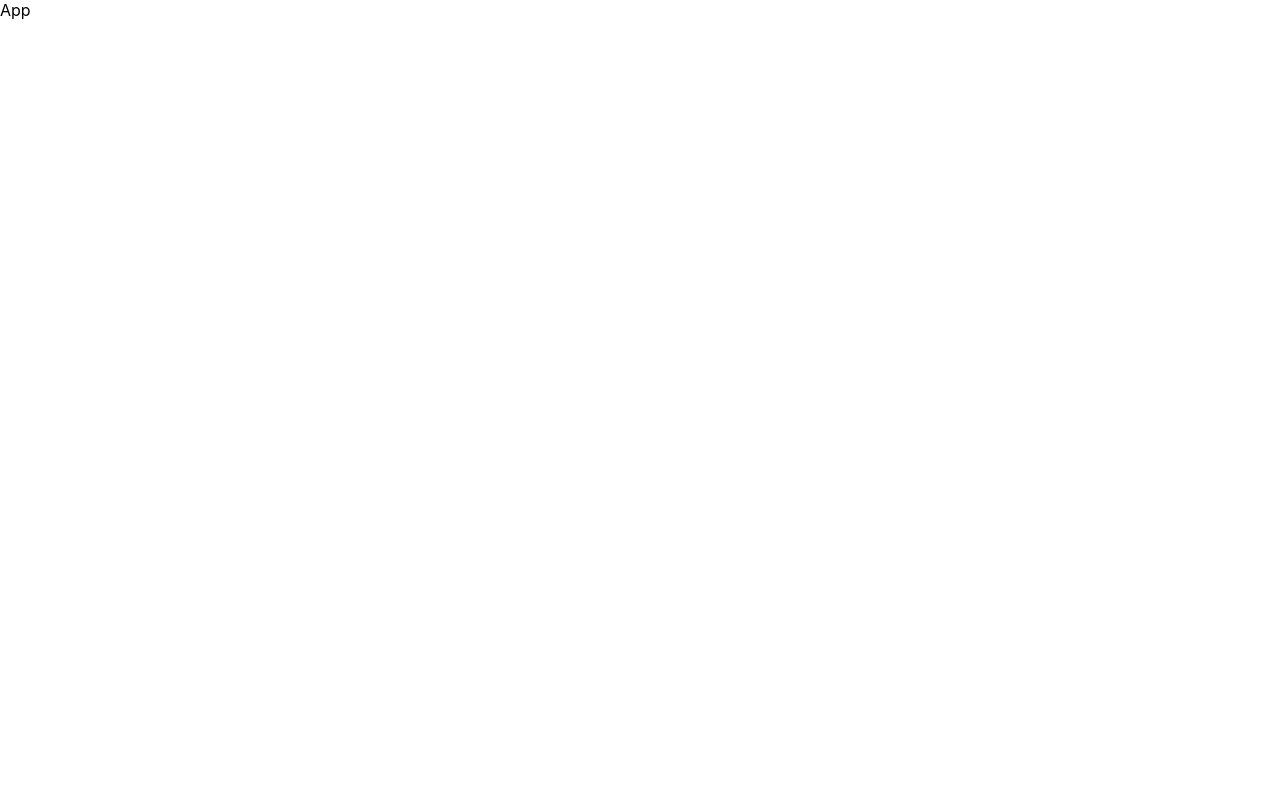
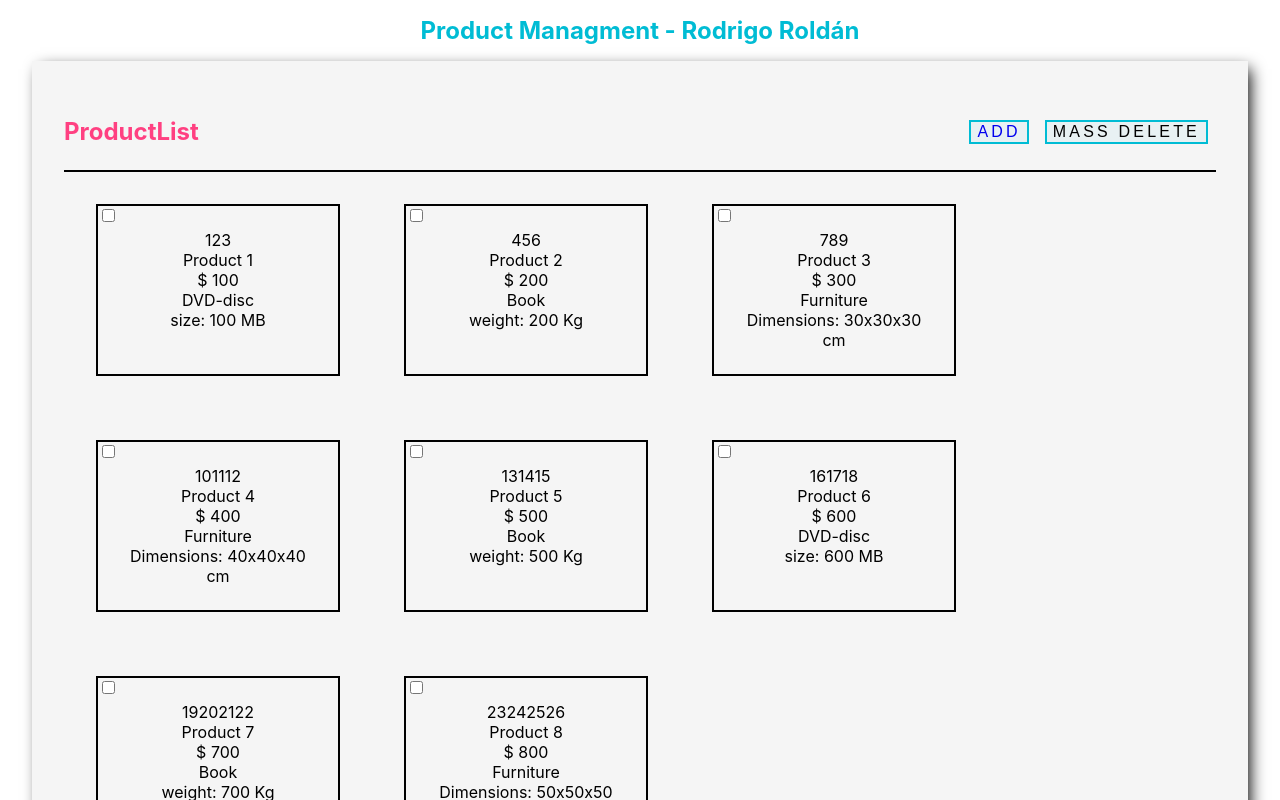
Before and after one commit to roroldan18/prod-manager, a React (Create React App) app: page / in a window 1280 px wide. Shown: the top 800 px of the page. Built offline with nearby package versions, Linux system fonts and the light colour scheme.

Commit message:
ProductList section finished

```diff
--- /dev/null
+++ b/database.ts
@@ -0,0 +1,92 @@
+import { IProduct } from './src/interfaces/interfaces';
+
+export const products: IProduct[] = [
+  {
+    SKU: '123',
+    name: 'Product 1',
+    price: 100,
+    type: {
+      name: 'DVD-disc',
+      nameAttribute: 'size',
+      measureUnit: 'MB',
+      value: 100
+    }
+  },
+  {
+    SKU: '456',
+    name: 'Product 2',
+    price: 200,
+    type: {
+      name: 'Book',
+      nameAttribute: 'weight',
+      measureUnit: 'Kg',
+      value: 200
+    }
+  },
+  {
+    SKU: '789',
+    name: 'Product 3',
+    price: 300,
+    type: {
+      name: 'Furniture',
+      nameAttribute: 'Dimensions',
+      measureUnit: 'cm',
+      value: '30x30x30'
+    }
+  },
+  {
+    SKU: '101112',
+    name: 'Product 4',
+    price: 400,
+    type: {
+      name: 'Furniture',
+      nameAttribute: 'Dimensions',
+      measureUnit: 'cm',
+      value: '40x40x40'
+    }
+  },
+  {
+    SKU: '131415',
+    name: 'Product 5',
+    price: 500,
+    type: {
+      name: 'Book',
+      nameAttribute: 'weight',
+      measureUnit: 'Kg',
+      value: 500
+    }
+  },
+  {
+    SKU: '161718',
+    name: 'Product 6',
+    price: 600,
+    type: {
+      name: 'DVD-disc',
+      nameAttribute: 'size',
+      measureUnit: 'MB',
+      value: 600
+    }
+  },
+  {
+    SKU: '19202122',
+    name: 'Product 7',
+    price: 700,
+    type: {
+      name: 'Book',
+      nameAttribute: 'weight',
+      measureUnit: 'Kg',
+      value: 700
+    }
+  },
+  {
+    SKU: '23242526',
+    name: 'Product 8',
+    price: 800,
+    type: {
+      name: 'Furniture',
+      nameAttribute: 'Dimensions',
+      measureUnit: 'cm',
+      value: '50x50x50'
+    }
+  }
+]
--- a/package.json
+++ b/package.json
@@ -15,10 +15,12 @@
     "mini-css-extract-plugin": "^2.6.1",
     "react": "^18.2.0",
     "react-dom": "^18.2.0",
+    "react-router-dom": "^6.3.0",
     "react-scripts": "^5.0.1",
     "sass": "^1.54.4",
     "sass-loader": "^13.0.2",
     "style-loader": "^3.3.1",
+    "styled-components": "^5.3.5",
     "web-vitals": "^2.1.4"
   },
   "scripts": {
@@ -50,6 +52,7 @@
     "@babel/preset-env": "^7.18.10",
     "@babel/preset-react": "^7.18.6",
     "@types/express": "^4.17.13",
+    "@types/styled-components": "^5.1.26",
     "babel-loader": "^8.2.5",
     "clean-webpack-plugin": "^4.0.0",
     "copy-webpack-plugin": "^11.0.0",
--- a/src/App.tsx
+++ b/src/App.tsx
@@ -1,8 +1,21 @@
-import React from 'react'
+import React from 'react';
+import { Navigate, Route, Routes } from 'react-router-dom';
+import ProductAdd from './components/ProductAdd';
+import ProductList from './components/ProductList';
+import { Container, Title } from './StylesMain';
 
 const App = () => {
   return (
-    <div>App</div>
+    <>
+      <Title>Product Managment - Rodrigo Roldán</Title>
+      <Container>
+        <Routes>
+          <Route path="/" element={<ProductList />} />
+          <Route path="addproduct" element={<ProductAdd />} />
+          <Route path="*" element={<Navigate to="/" />} />
+        </Routes>
+      </Container>
+    </>
   )
 }
 
--- /dev/null
+++ b/src/StylesMain.ts
@@ -0,0 +1,94 @@
+import styled from 'styled-components';
+
+const mainColor = '#00bcd4';
+const backgroundColorPrim = '#e8f1f3';
+
+const secondaryColor = '#ff4081';
+const backgroundColorSecond = '#f3e8eb';
+
+export const Title = styled.h1`
+  text-align: center;
+  font-size: 1.5em;
+  color: ${mainColor};
+`;
+
+export const SubTitle = styled.h3`
+  text-align: center;
+  font-size: 1.5em;
+  color: ${secondaryColor};
+`;
+
+export const BtnSection = styled.div`
+  display: flex;
+  flex-direction: row;
+  align-items: center;
+  justify-content: center;
+
+`;
+
+export const Button = styled.button`
+  margin: 0.5em;
+  cursor: pointer;
+  background-color: white;
+  border: 2px solid ${mainColor};
+  background-color: ${backgroundColorPrim};
+  transition: 200ms;
+  font-size: 1em;
+  letter-spacing: 0.2em;
+
+  @media only screen and (max-width: 600px) {
+    font-size: 0.3em;
+    letter-spacing: 0;
+  }
+
+  a{
+    text-decoration: none;
+  }
+
+
+  :hover{
+    border: 3px solid ${secondaryColor};
+    background-color: ${backgroundColorSecond};
+  }
+`;
+
+
+export const NavSect = styled.div`
+  width: 100%;
+  display: flex;
+  flex-direction: row;
+  justify-content: space-between;
+`;
+
+export const Section = styled.div`
+  border-bottom: 2px solid black;
+  display: flex;
+  flex-direction: row;
+  flex-wrap: wrap;
+  width: 100%;
+  @media only screen and (max-width: 600px) {
+    justify-content: center;
+  }
+`;
+
+export const Footer = styled.footer`
+width: 100%;
+font-size: 0.7em;
+margin: 2em 0;
+text-align: center;
+`
+
+
+export const Container = styled.div`
+  display: flex;
+  flex-direction: column;
+  align-items: flex-start;
+  justify-content: flex-start;
+  margin: 0 2em;
+  padding: 2em;
+  min-height: 50em;
+  background-color: #f5f5f5;
+  -webkit-box-shadow: 5px 5px 15px -3px #000000;
+  box-shadow: 5px 5px 15px -3px #000000;
+
+`;
--- /dev/null
+++ b/src/components/ProductAdd.tsx
@@ -0,0 +1,11 @@
+import React from 'react'
+
+type Props = {}
+
+const ProductAdd = (props: Props) => {
+  return (
+    <div>ProductAdd</div>
+  )
+}
+
+export default ProductAdd;
--- /dev/null
+++ b/src/components/ProductCard.tsx
@@ -0,0 +1,25 @@
+import React from 'react'
+import { IProduct } from '../interfaces/interfaces'
+import { CardContainer, CardContent } from './ProductCardStyled'
+
+type Props = {
+  product: IProduct
+}
+
+const ProductCard = ({product}: Props) => {
+  return (
+    <CardContainer>
+      <input type="checkbox" name="" id={product.SKU} className='delete-checkbox' />
+      <CardContent>
+      <p>{product.SKU}</p>
+      <p>{product.name}</p>
+      <p>$ {product.price}</p>
+
+      <p>{product.type.name}</p>
+      <p>{product.type.nameAttribute}: {product.type.value} {product.type.measureUnit}</p>
+      </CardContent>
+    </CardContainer>
+  )
+}
+
+export default ProductCard
--- /dev/null
+++ b/src/components/ProductCardStyled.ts
@@ -0,0 +1,35 @@
+import styled from "styled-components";
+
+
+export const CardContainer = styled.div`
+  position: relative;
+  display: flex;
+  flex-direction: row;
+  align-items: flex-start;
+  justify-content: flex-start;
+  border: 2px solid black;
+  margin: 2em;
+  height: auto;
+  width: 15em;
+  @media only screen and (max-width: 600px) {
+    width: 10em;
+  }
+  input{
+    position: absolute;
+  }
+`;
+
+export const CardContent = styled.div`
+  display: flex;
+  flex-direction: column;
+  align-items: center;
+  justify-content: center;
+  width: 100%;
+  margin: 1.5em;
+  p{
+    text-align: center;
+    font-size: 0.9  em;
+    margin: 0;
+  }
+
+`;
--- /dev/null
+++ b/src/components/ProductList.tsx
@@ -0,0 +1,33 @@
+import React from 'react'
+import { BtnSection, Button, Footer, NavSect, Section, SubTitle } from '../StylesMain'
+import { products } from '../../database';
+import ProductCard from './ProductCard';
+import { Link } from 'react-router-dom';
+
+const ProductList = () => {
+  return (
+    <>
+      <Section>
+        <NavSect>
+          <SubTitle>ProductList</SubTitle>
+          <BtnSection>
+            <Button><Link to="/addproduct">ADD</Link></Button>
+            <Button>MASS DELETE</Button>
+          </BtnSection>
+        </NavSect>
+      </Section>
+      <Section>
+        {
+          products.map(product => (
+            <ProductCard key={product.SKU} product={product} />
+          ))
+        }
+      </Section>
+      <Footer>
+        Scandiweb Test Assignment
+      </Footer>
+    </>
+  )
+}
+
+export default ProductList
--- a/src/index.tsx
+++ b/src/index.tsx
@@ -3,13 +3,16 @@ import ReactDOM from 'react-dom/client';
 import './index.css';
 import App from './App';
 import reportWebVitals from './reportWebVitals';
+import { BrowserRouter } from 'react-router-dom';
 
 const root = ReactDOM.createRoot(
   document.getElementById('root') as HTMLElement
 );
 root.render(
   <React.StrictMode>
+  <BrowserRouter>
     <App />
+  </BrowserRouter>
   </React.StrictMode>
 );
 
--- /dev/null
+++ b/src/interfaces/interfaces.ts
@@ -0,0 +1,17 @@
+export interface IProduct {
+  SKU: string;
+  name: string;
+  price: number;
+  type: DVDDisc | Book | Furniture;
+}
+
+export interface IType<T, A, U, V>{
+  name: T;
+  nameAttribute: A;
+  measureUnit: U;
+  value: V;
+}
+
+type DVDDisc = IType<'DVD-disc', 'size', 'MB', number> ;
+type Book = IType<'Book', 'weight', 'Kg', number>;
+type Furniture = IType<'Furniture', 'Dimensions', 'cm', `${number}x${number}x${number}`>;
--- a/webpack.config.dev.js
+++ b/webpack.config.dev.js
@@ -60,5 +60,8 @@ module.exports = {
             new CssMinimizerPlugin(),
             new TerserPlugin(),
         ]
-    }
+    },
+    devServer: {
+        historyApiFallback: true, // Agregada para que el servidor funcione con react-router
+    },
 }
```
Also changed, not shown: 1 other file (tests, documents, lock files or other folders).
